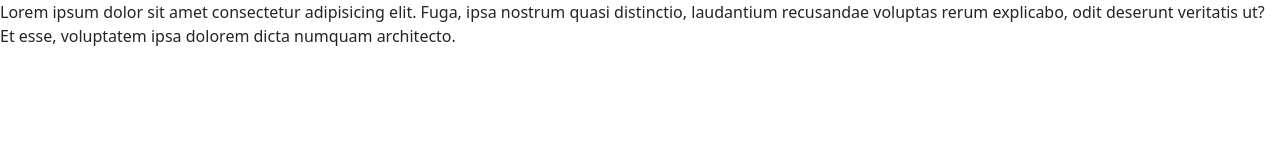
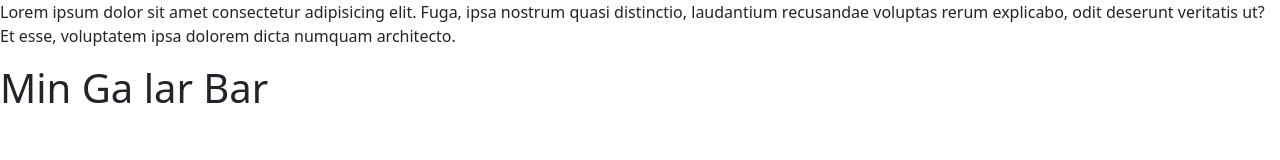
Before and after one commit to kyawkyaw96/QRcode, a website: page index.html in a window 1280 px wide. Drawn offline with nearby package versions, Linux system fonts and the light colour scheme.

Commit message:
home update

```diff
--- a/index.html
+++ b/index.html
@@ -9,7 +9,7 @@
 </head>
 <body>
     <p>Lorem ipsum dolor sit amet consectetur adipisicing elit. Fuga, ipsa nostrum quasi distinctio, laudantium recusandae voluptas rerum explicabo, odit deserunt veritatis ut? Et esse, voluptatem ipsa dolorem dicta numquam architecto.
-
+        <h1>Min Ga lar Bar</h1>
     </p>
 </body>
 </html>
```
